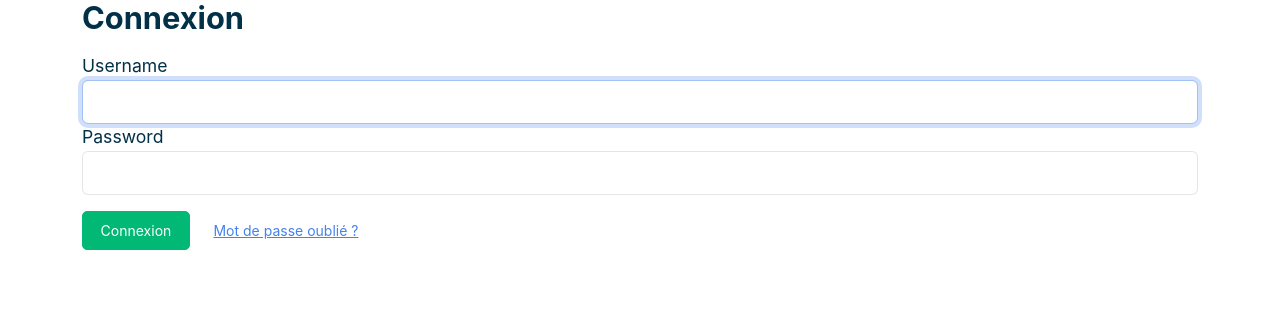
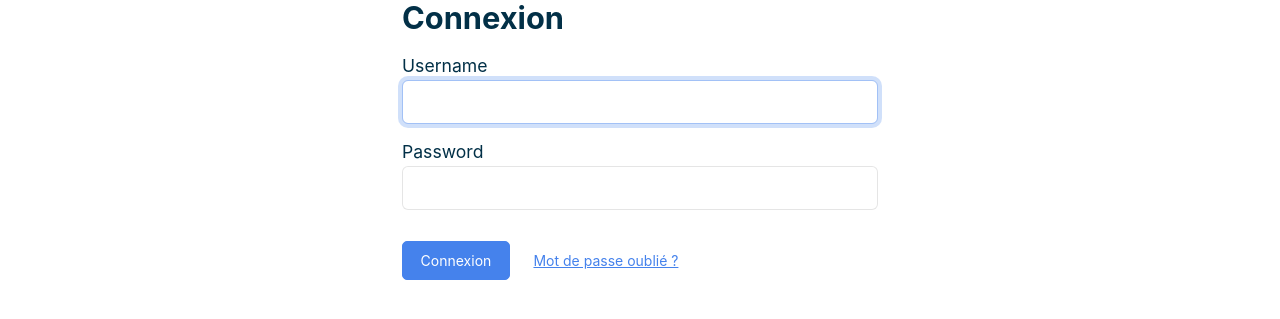
Before and after one commit to olha-r/p6-snowtricks, a Symfony app: template templates/security/login.html.twig in a window 1280 px wide. Shown: the part 60-379 px from the top of the page. Run offline with Twig, Linux system fonts and the light colour scheme; the template is opened without the code that fills it, so the values that code supplies are empty; some libraries are stand-ins or nearby versions.

Commit message:
Modify style of media section, registration and login page

```diff
--- a/public/css/styles.css
+++ b/public/css/styles.css
@@ -27,6 +27,10 @@ a {
 }
 
 .header-title {
+  position: absolute;
+  left: 0;
+  right: 0;
+  top: 300px;
   text-align: center;
 }
 
@@ -79,21 +83,28 @@ a {
 .card-body {
   display: flex;
   justify-content: space-between;
+  align-items: center;
 }
 
-.btn-trick-modify a {
-  margin-left: 25px;
-}
+/*.btn-trick-modify a {*/
+/*  margin-left: 25px;*/
+/*}*/
 
 .btn-trick-modify{
-  display: inline-flex;
+  display: flex;
+  align-items: center;
 }
 /*#show-trick {*/
 /*  margin: 40px 20px 30px;*/
 /*  padding: 20px 10px;*/
 /*}*/
 
-
+.btn-trick-del {
+padding: 0;
+  border: 0;
+  margin-left: 20px;
+  align-self: stretch;
+}
 /***********************************/
 /******** Trick detail page ********/
 /***********************************/
@@ -145,9 +156,10 @@ i {
 }
 
 .file-media img {
-  width: 350px;
-  height: 250px;
+  width: 250px;
+  height: 150px;
   border-radius: 10px 10px 0 0;
+  margin: 0.5em 2em;
 }
 
 .comment-form {
@@ -175,3 +187,24 @@ i {
 .comment-form textarea {
   min-height: 110px;
 }
+
+
+/*** Carousel ****/
+.trick-images {
+  display: grid;
+  grid-template-columns: auto auto auto;
+  align-content: center;
+  justify-content: center;
+}
+
+
+/***********************************/
+/***** Registration, login pages ***/
+/***********************************/
+.registration, .login {
+  width: 500px;
+}
+
+.registration .form-group, .login .form-group {
+  margin: 15px 0;
+}
--- a/src/Controller/TrickController.php
+++ b/src/Controller/TrickController.php
@@ -94,7 +94,7 @@ $trick->addVideo($video);
     }
 
     /**
-     * @Route("/{slug}", name="trick_show", methods={"GET"})
+     * @Route("/{slug}", name="trick_show", methods={"GET", "POST"})
      */
 
     public function show($slug, Trick $trick, CommentRepository $commentRepository, EntityManagerInterface $entityManager, Request $request, Security $security): Response
--- a/templates/base.html.twig
+++ b/templates/base.html.twig
@@ -38,7 +38,7 @@
                     </a>
                 </li>
                 <li class="nav-item">
-                    <a class="nav-link" href="#all-tricks">Tricks</a>
+                    <a class="nav-link" href="{{ path('home') }}#all-tricks">Tricks</a>
                 </li>
 
 
--- a/templates/home/homepage.html.twig
+++ b/templates/home/homepage.html.twig
@@ -4,8 +4,8 @@
 
 {% block body %}
     <div class="jumbotron">
-        <div class="col-md-6 header-title">
-            <h1>Snowtricks</h1>
+        <div class="col-md-6">
+            <h1 class="header-title">Snowtricks</h1>
             <a class="arrow-down-button" href="#all-tricks"><i class="fas fa-arrow-down fa-3x"></i></a>
         </div>
     </div>
@@ -49,7 +49,7 @@
 				<i class="fas fa-spinner"></i>
 				Load more tricks</a>
 		</span>
-        </div>
+
 
         {# <ul class="pagination"> #}
         {# {% for item in 1..((total / limit)|round(0, 'ceil')) %} #}
--- a/templates/security/login.html.twig
+++ b/templates/security/login.html.twig
@@ -1,9 +1,9 @@
 {% extends 'base.html.twig' %}
 
-{% block title %}Log in!{% endblock %}
+{% block title %}Connexion{% endblock %}
 
 {% block body %}
-<div class="container">
+<div class="container login">
 
 <form method="post">
     {% if error %}
@@ -12,15 +12,17 @@
 
 
     <h1 class="h3 mb-3 font-weight-normal">Connexion</h1>
+    <div class="form-group">
     <label for="inputUsername">Username</label>
     <input type="text" value="{{ last_username }}" name="username" id="inputUsername" class="form-control" autocomplete="username" required autofocus>
+    </div>
+    <div class="form-group">
     <label for="inputPassword">Password</label>
     <input type="password" name="password" id="inputPassword" class="form-control" autocomplete="current-password" required>
 
     <input type="hidden" name="_csrf_token"
-           value="{{ csrf_token('authenticate') }}"
-    >
-
+           value="{{ csrf_token('authenticate') }}">
+    </div>
     {#
         Uncomment this section and add a remember_me option below your firewall to activate remember me functionality.
         See https://symfony.com/doc/current/security/remember_me.html
@@ -32,7 +34,7 @@
         </div>
     #}
 
-    <button class="btn btn-success mt-3" type="submit">
+    <button class="btn btn-primary mt-3" type="submit">
         Connexion
     </button>
     <a href="{{ path('app_forgot_password_request') }}" class="btn btn-link mt-3">Mot de passe oublié ?</a>
--- a/templates/trick/_delete_form.html.twig
+++ b/templates/trick/_delete_form.html.twig
@@ -1,5 +1,5 @@
 
-<form method="post" action="{{ path('trick_delete', {'slug': trick.slug}) }}" onsubmit="return confirm('Are you sure you want to delete this item?');">
+<form method="post" action="{{ path('trick_delete', {'slug': trick.slug}) }}" onsubmit="return confirm('Êtes-vous sûr de vouloir supprimer ce trick?');">
     <input type="hidden" name="_token" value="{{ csrf_token('delete' ~ trick.slug) }}">
 {#    <button type="submit" class="btn btn-lg btn-danger">Supprimer</button>#}
 {{ btn|raw }}
--- a/templates/trick/edit.html.twig
+++ b/templates/trick/edit.html.twig
@@ -7,7 +7,7 @@
         {{ include('trick/_form.html.twig', {'button_label': 'Modifier'}) }}
         <a href="{{ path('home') }}">back to list</a>
         {% embed "trick/_delete_form.html.twig" %}
-                {% set btn = '<button class="btn btn-danger btn-lg">Supprimer</button>' %}
+                {% set btn = '<button class="btn btn-outline-danger btn-lg">Supprimer</button>' %}
         {% endembed %}
 </section>
 
--- a/templates/user/_form.html.twig
+++ b/templates/user/_form.html.twig
@@ -3,5 +3,5 @@
     {{ form_row(form.email, {'label': 'Adresse email','attr': {'placeholder': 'Adresse email'}}) }}
     {{ form_row(form.password, {'label': 'Mot de passe','attr': {'placeholder': 'Mot de passe'}}) }}
     {{ form_row(form.confirm_password, {'label': 'Confirmation du mot de passe','attr': {'placeholder': 'Répétez votre mot de passe'}}) }}
-<button type="submit" class="btn btn-success">{{ button_label|default('Inscription') }}</button>
+<button type="submit" class="btn btn-primary">{{ button_label|default('Inscription') }}</button>
 {{ form_end(form) }}
--- a/templates/user/registration.html.twig
+++ b/templates/user/registration.html.twig
@@ -3,7 +3,7 @@
 {% block title %}Inscription{% endblock %}
 
 {% block body %}
-    <div class="container">
+    <div class="container registration">
         <h1>Inscription</h1>
 
         {{ include('user/_form.html.twig') }}
```
Also changed, not shown: templates/trick/_carousel.html.twig (+34 -26 lines), templates/trick/show.html.twig (+8 -8 lines), public/uploads/99cd60c6d310ed68f7f1ddc8b78ce34b.jpg (added).
